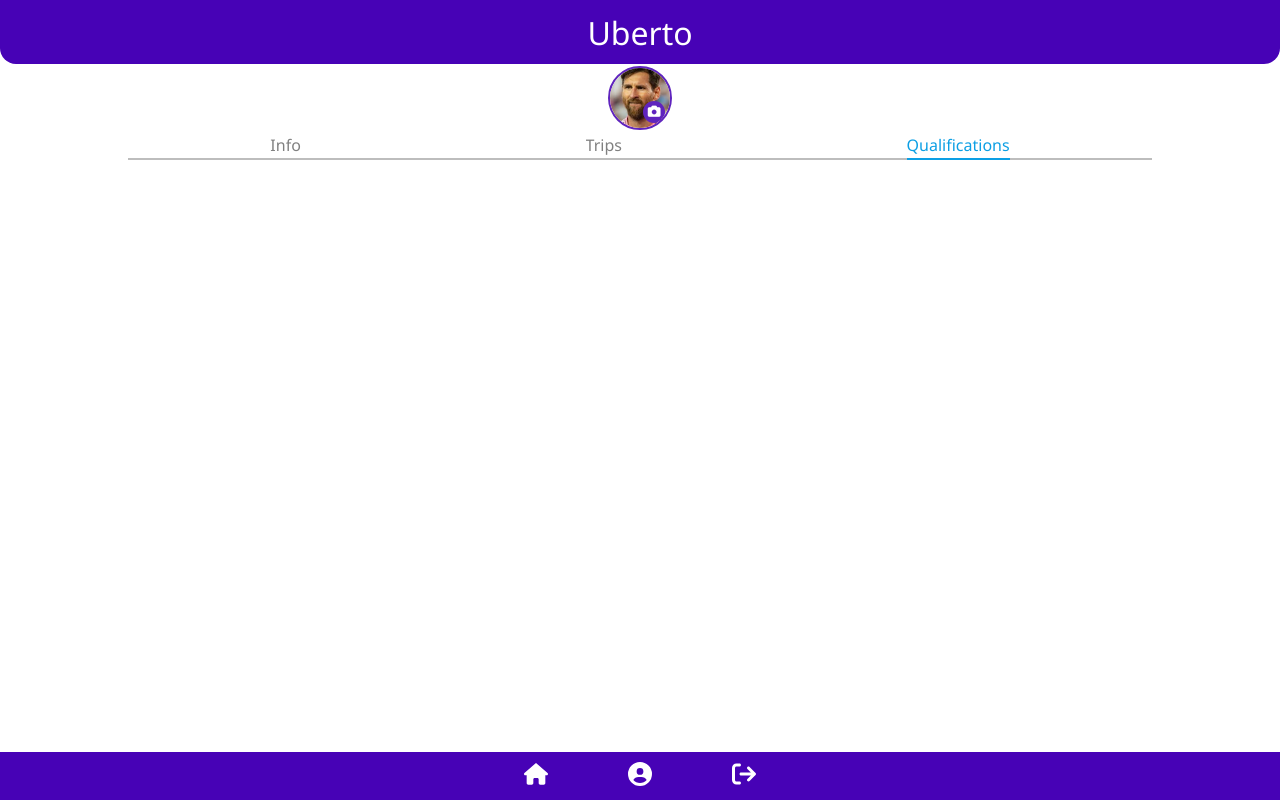
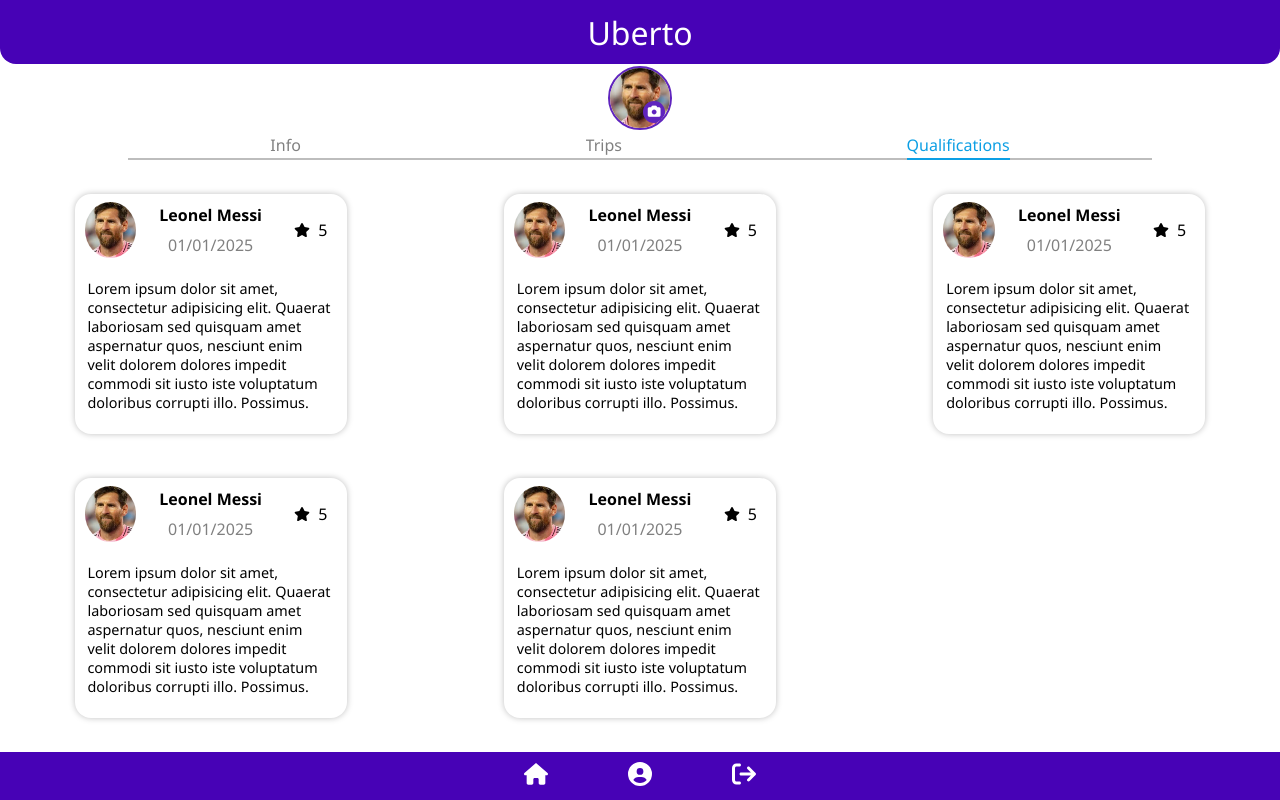
Before and after one commit to Adrianibarra97/uberto-app-frontend, a React (Vite) app: page /profile-passenger/qualifications in a window 1280 px wide. Built offline with nearby package versions, Linux system fonts and the light colour scheme.

Commit message:
priofile qualifications page

```diff
--- a/src/components/card-review-component/ReviewComponent.tsx
+++ b/src/components/card-review-component/ReviewComponent.tsx
@@ -1,5 +1,6 @@
 import { FaStar } from 'react-icons/fa6'
 import './ReviewComponent.css'
+import messiPhotho from '../../assets/messi.png'
 
 export const ReviewComponent = () => {
   return (
@@ -8,7 +9,7 @@ export const ReviewComponent = () => {
        <div className='header-review-container'>
 
           <figure className='figure-review-container'>
-          <img src="src\assets\messi.png" alt="" className='review_card_image'/>
+          <img src={messiPhotho} alt="" className='review_card_image'/>
           </figure>
 
         <div className='info-review-container'>
--- a/src/components/grid-review/GridReview.css
+++ b/src/components/grid-review/GridReview.css
@@ -1,12 +1,17 @@
 .grid-review-container {
     display: grid;
     grid-template-columns: 1fr;
-    height: 42%;
+    height: 100%;
     width: 100%;
-    overflow-y: scroll;
     place-items: center;
     padding: 1em 0em;
     gap: 0.5em;
+    overflow-y: scroll;
+}
+
+.grid-review-scroll {
+    height: 42%;
+    overflow-y: auto;
 }
 
 @media screen and (min-width: 768px) {
--- a/src/components/grid-review/GridReview.tsx
+++ b/src/components/grid-review/GridReview.tsx
@@ -2,15 +2,24 @@
 import { ReviewComponent } from '../card-review-component/ReviewComponent'
 import './GridReview.css'
 
-export const GridReview = () => {
+interface GridReviewProps {
+  scrollable?: boolean
+}
+
+export const GridReview = ({ scrollable = false }: GridReviewProps) => {
 
   return (
-    <div className='grid-review-container'>
-     <ReviewComponent />
-     <ReviewComponent />
-     <ReviewComponent />
-     <ReviewComponent />
-     <ReviewComponent />
+    <div
+      className={`grid-review-container ${
+        scrollable ? 'grid-review-scroll' : ''
+      }`}
+    >
+      <ReviewComponent />
+      <ReviewComponent />
+      <ReviewComponent />
+      <ReviewComponent />
+      <ReviewComponent />
+
     </div>
   )
 }
--- a/src/pages/confirmation-trip/ConfirmationTripPage.tsx
+++ b/src/pages/confirmation-trip/ConfirmationTripPage.tsx
@@ -37,7 +37,7 @@ export const ConfirmationTripPage = () => {
           <InfoTrip map = {infoDriverData} />
       </div>
 
-      <GridReview />
+      <GridReview scrollable />
 
       <div className='buttons-container'>
         <button className='button-component button-review-component button-color'>Back</button>
--- a/src/pages/profile/profileQualifications/ProfileQualificationsPage.tsx
+++ b/src/pages/profile/profileQualifications/ProfileQualificationsPage.tsx
@@ -1,7 +1,11 @@
+import { GridReview } from '../../../components/grid-review/GridReview'
 import './ProfileQualificationsPage.css'
 
 export const ProfileQualificationsPage = () => {
   return (
-    <div></div>
+
+    <div className='profile-container-items'>
+      <GridReview />
+    </div>
   )
 }
```
